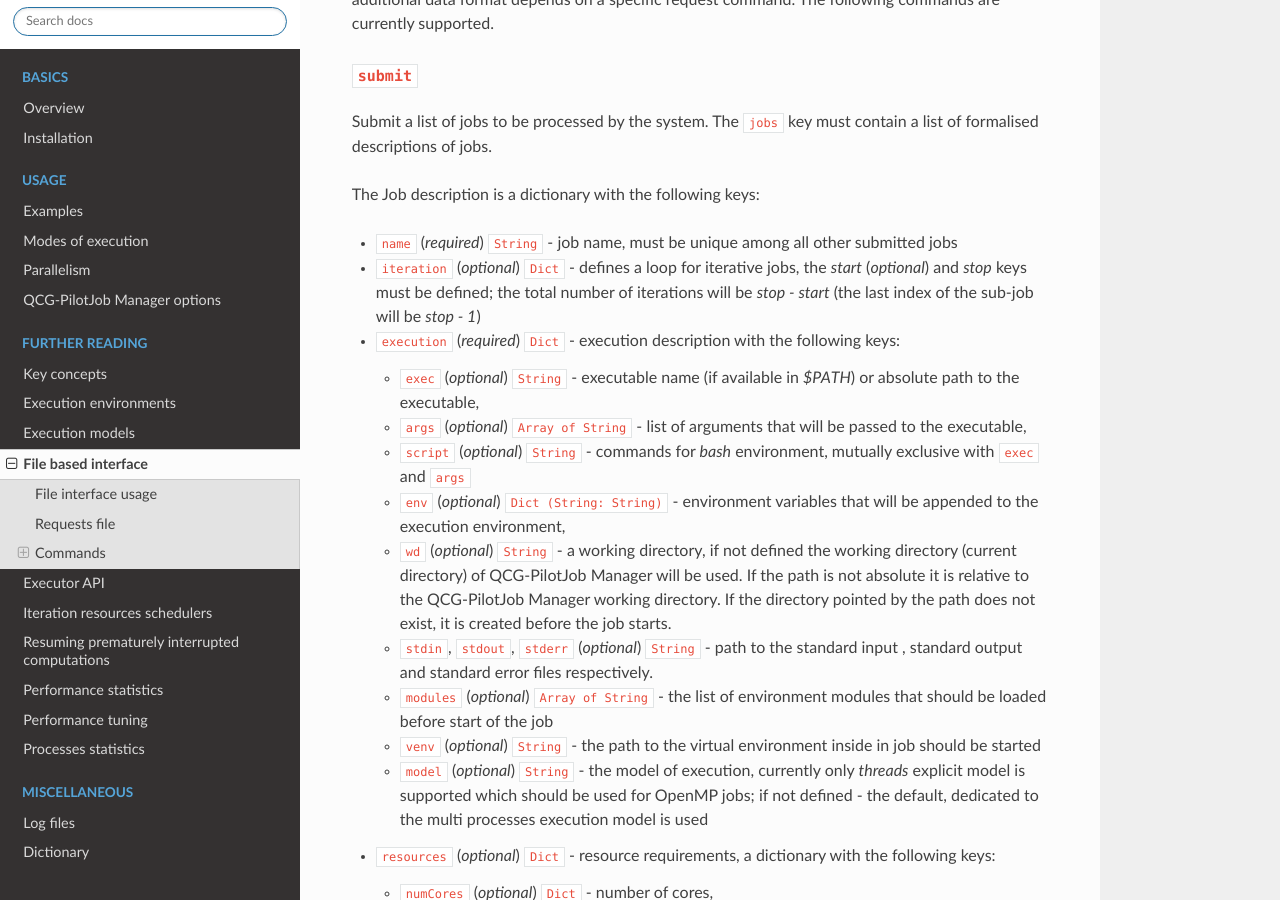
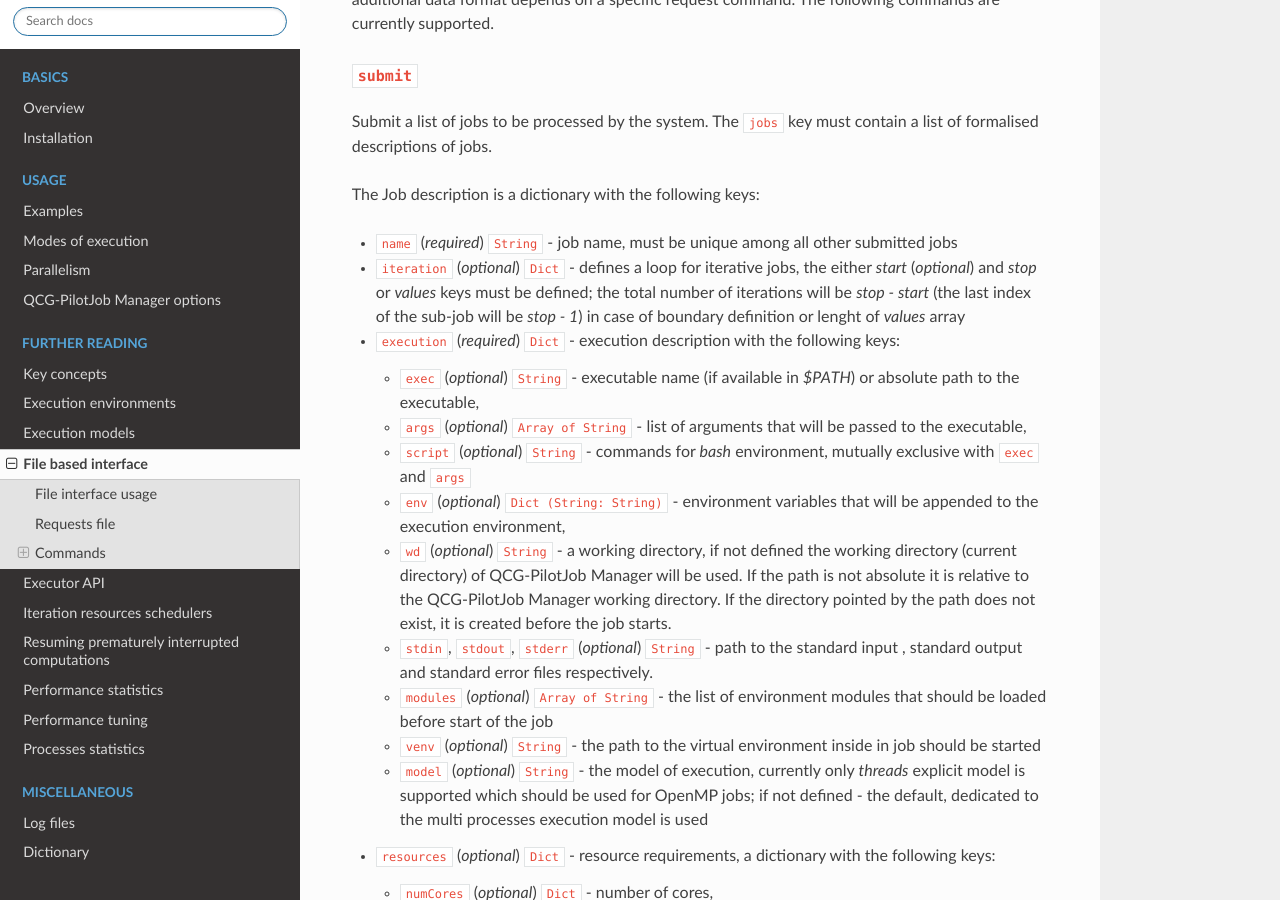
Before and after one commit to compat-project/QCG-PilotJob, a Sphinx documentation site: the page built from docs/fileinterface.rst, in a window 1280 px wide and 900 px high, scrolled down 975 px. Built offline with Sphinx 7.4.7 and the Read the Docs theme 2.0.0, drawn with Linux system fonts in a browser that asks for light colours; pages that are not in the unit, such as notebooks, are missing from menus.

Commit message:
iterative jobs documentation update

```diff
--- a/docs/fileinterface.rst
+++ b/docs/fileinterface.rst
@@ -51,9 +51,9 @@
 The Job description is a dictionary with the following keys:
 
 - ``name`` (*required*) ``String`` - job name, must be unique among all other submitted jobs
-- ``iteration`` (*optional*) ``Dict`` - defines a loop for iterative jobs, the *start* (*optional*)
-  and *stop* keys must be defined; the total number of iterations will be *stop - start*
-  (the last index of the sub-job will be *stop - 1*)
+- ``iteration`` (*optional*) ``Dict`` - defines a loop for iterative jobs, the either *start* (*optional*)
+  and *stop* or *values* keys must be defined; the total number of iterations will be *stop - start*
+  (the last index of the sub-job will be *stop - 1*) in case of boundary definition or lenght of *values* array
 - ``execution`` (*required*) ``Dict`` - execution description with the following keys:
 
   - ``exec`` (*optional*) ``String`` - executable name (if available in *$PATH*) or absolute path to the executable,
```
Also changed, not shown: 1 other file.
